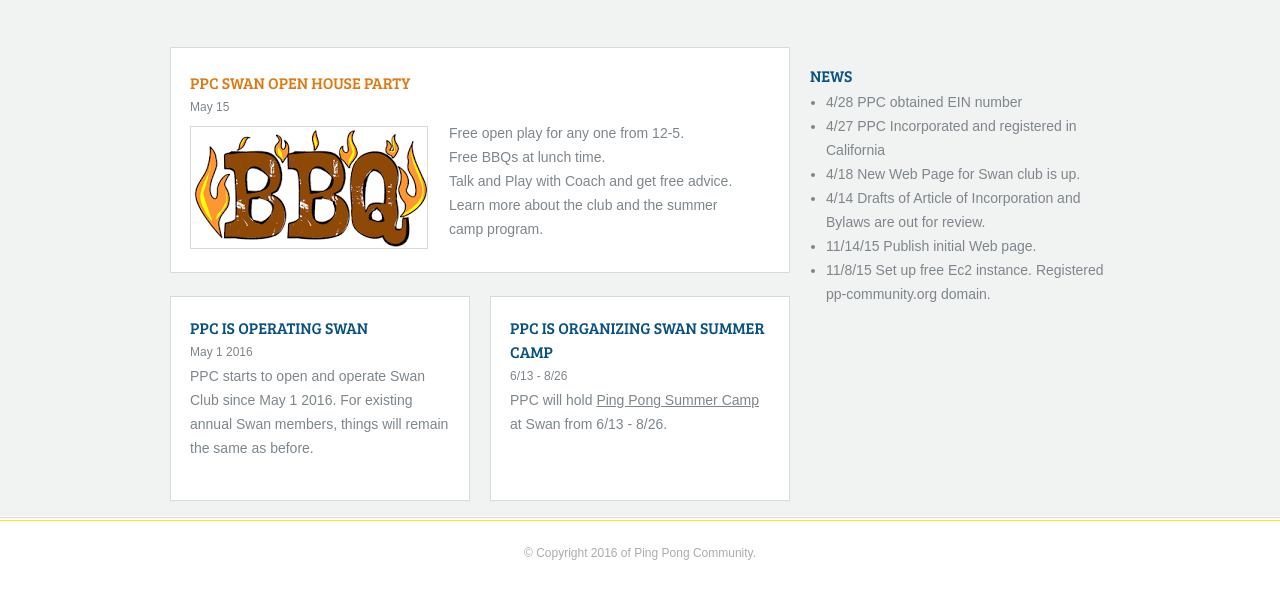
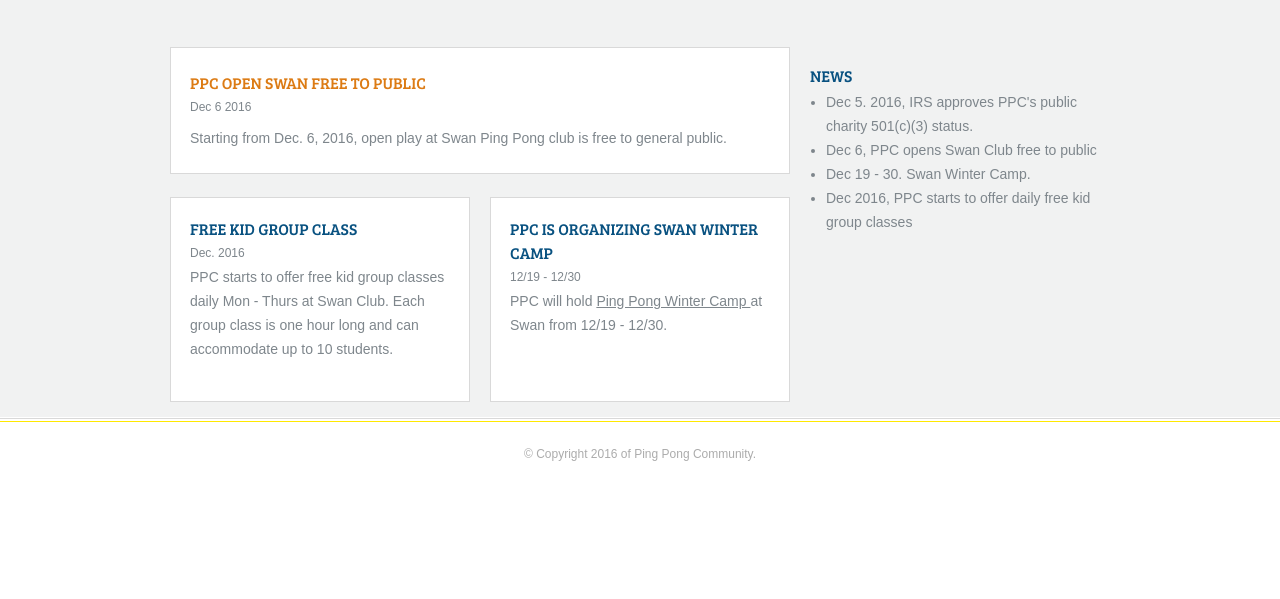
Before and after one commit to ppc-web/ppcweb, a PHP site: page /news.html in a window 1280 px wide. Shown: the part 75-674 px from the top of the page. Run offline with PHP 8.4, Linux system fonts and the light colour scheme.

Commit message:
- update.

```diff
--- a/web/about.html
+++ b/web/about.html
@@ -99,6 +99,7 @@
 
 				<h2>News and Logs</h2>
 				<ul>
+					<li> IRS approves PPC's public charity 501(c)(3) status. </li>
 					<li> Dec 6, PPC opens Swan Club free to public </li>
 					<li> Dec 19 - 30. Swan Winter Camp. </li>
 					<li> Dec 2016, PPC starts to offer daily free kid group classes </li>
--- a/web/css/style.css
+++ b/web/css/style.css
@@ -626,8 +626,7 @@ div#getinvolved h2 {
 }
 #body div#newsblog div.aside div p {
 	float: left;
-	margin: -5px 0 0 21px;
-	width: 300px;
+	margin: 0 0 0 0px;
 }
 #body div#newsblog div.aside ul {
 	list-style: none;
--- a/web/news.html
+++ b/web/news.html
@@ -33,31 +33,27 @@
 		<div id="newsblog">
 			<div class="aside">
 				<div>
-					<h2> PPC Swan Open House Party</h2>
-					<span class="date">May 15</span> <a href="swan/news.html" class="figure"><img src="images/bbq.png" align="left" alt="Image"></a>
+					<h2> PPC open Swan free to public</h2>
+					<span class="date"> Dec 6 2016</span>
 					<p>
-					Free open play for any one from 12-5. <br/>
-					Free BBQs at lunch time.
+					Starting from Dec. 6, 2016, open play at Swan Ping Pong club is free to general public.
 					<br/>
-					Talk and Play with Coach and get free advice.
-					<br/>
-					Learn more about the club and the summer camp program.
 					</p>
 				</div>
 				<ul>
 					<li>
-						<h2><a href="swan/index.html">PPC is operating Swan</a></h2>
-						<span class="date">May 1 2016</span>
+						<h2><a href="swan/group.html">Free Kid Group Class</a></h2>
+						<span class="date">Dec. 2016</span>
 						<p>
-							PPC starts to open and operate Swan Club since May 1 2016. For existing annual Swan members, things will remain the same
-							as before.
+							PPC starts to offer free kid group classes daily Mon - Thurs at  Swan Club. Each group class is one hour long and can
+							accommodate up to 10 students.
 						</p>
 					</li>
 					<li>
-						<h2><a href="swan/camp.html">PPC is organizing SWAN Summer Camp</a></h2>
-						<span class="date"> 6/13 - 8/26</span>
+						<h2><a href="swan/camp.html">PPC is organizing SWAN winter Camp</a></h2>
+						<span class="date"> 12/19 - 12/30</span>
 						<p>
-							PPC will hold <a href="swan/camp.html"> Ping Pong Summer Camp </a> at Swan from 6/13 - 8/26.
+							PPC will hold <a href="swan/camp.html"> Ping Pong Winter Camp </a> at Swan from 12/19 - 12/30.
 						</p>
 					</li>
 				</ul>
@@ -65,13 +61,12 @@
 			<div class="sidebar">
 				<div>
 					<h2> News</h2>
+
 					<ul>
-						<li> 4/28 PPC obtained EIN number </li>
-						<li> 4/27 PPC Incorporated and registered in California </li>
-						<li> 4/18 <a href="swan/index.html">New Web Page for Swan club </a>is up.
-						<li> 4/14 Drafts of Article of Incorporation and Bylaws are out for review.
-						<li> 11/14/15 Publish initial Web page. </li>
-						<li> 11/8/15 Set up free Ec2 instance. Registered pp-community.org domain. </li>
+						<li> Dec 5. 2016, IRS approves PPC's public charity 501(c)(3) status. </li>
+						<li> Dec 6, PPC opens Swan Club free to public </li>
+						<li> Dec 19 - 30. Swan Winter Camp. </li>
+						<li> Dec 2016, PPC starts to offer daily free kid group classes </li>
 					</ul>
 				</div>
 			</div>
```
